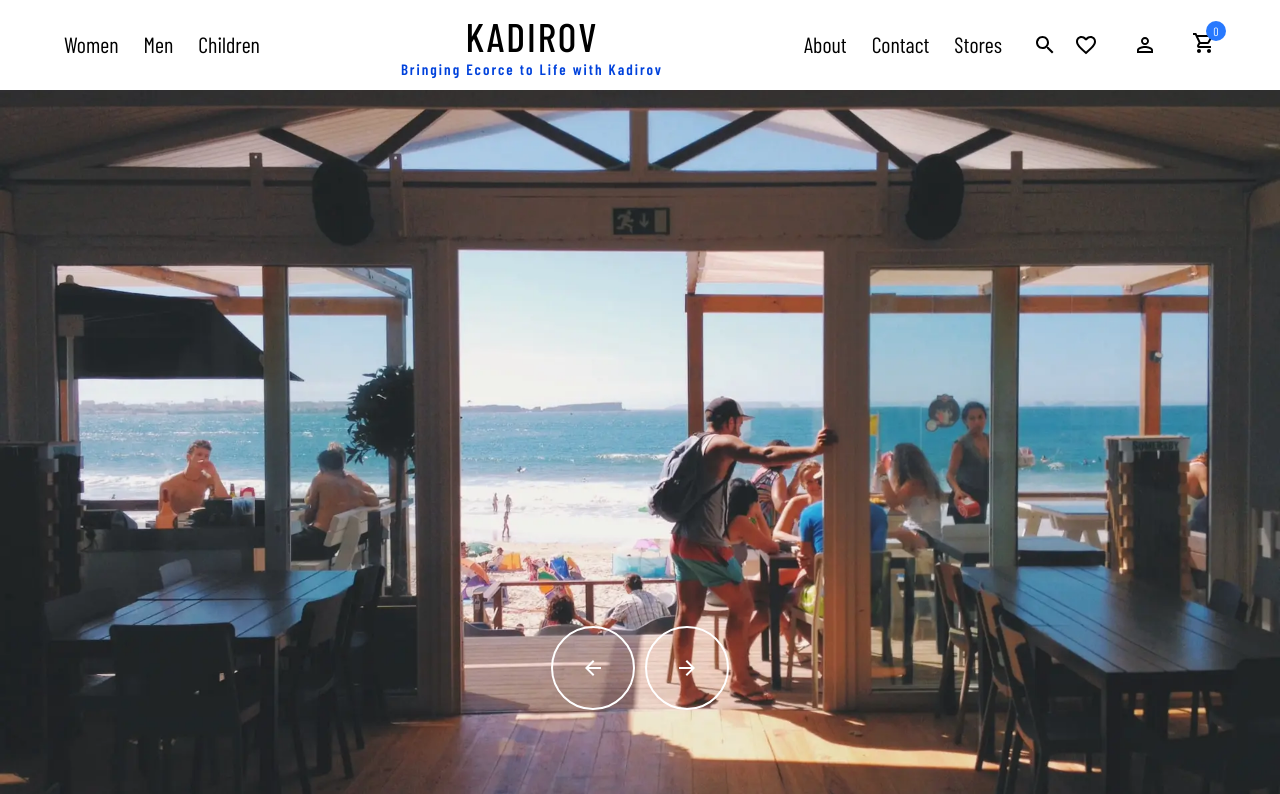
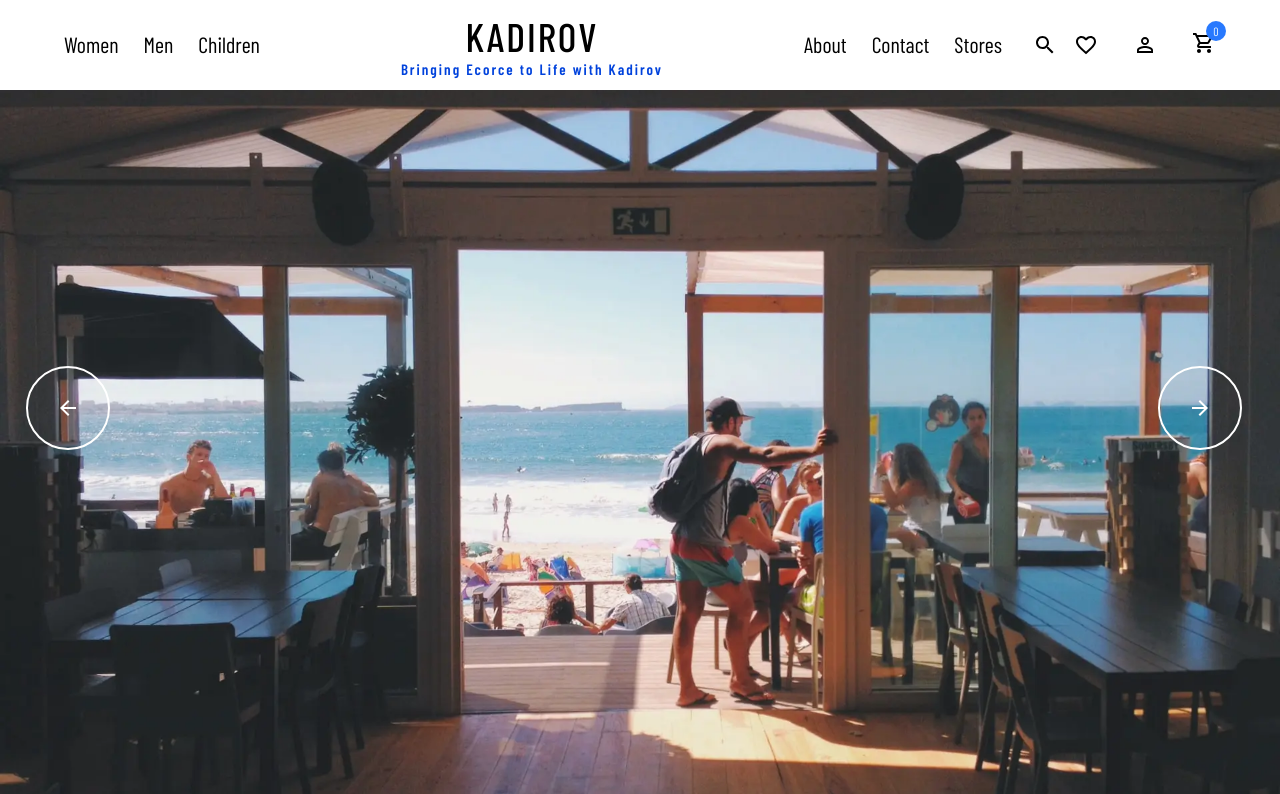
Before and after one commit to gyunayK/Ecomerce_Strapi, a React (Vite) app in the folder eComerce/client/: page / in a window 1280 px wide. Shown: the top 794 px of the page. Built offline with nearby package versions, Linux system fonts and the light colour scheme; no server answers; a web font is replaced by a local one.

Commit message:
fix: img not rendering

```diff
--- a/eComerce/client/src/components/Cart/Cart.jsx
+++ b/eComerce/client/src/components/Cart/Cart.jsx
@@ -8,7 +8,6 @@ import { loadStripe } from "@stripe/stripe-js";
 
 const Cart = () => {
   const [userJWT, setUserJWT] = useState("");
-  console.log(userJWT);
 
   const dispatch = useDispatch();
   const products = useSelector((state) => state.cart.products);
@@ -30,15 +29,14 @@ const Cart = () => {
 
       const res = await axios.post(
         `${api}/orders`,
-        {
-          products,
-        },
+        { products },
         {
           headers: {
             Authorization: `Bearer ${userJWT ? userJWT : token}`,
           },
         }
       );
+      console.log("Sending these products:", products);
 
       await stripeInstance.redirectToCheckout({
         sessionId: res.data.stripeSession.id,
@@ -57,7 +55,7 @@ const Cart = () => {
       <h1>Products in your cart</h1>
       {products.map((item) => (
         <div className="item" key={item.id}>
-          <img src={import.meta.env.VITE_APP_UPLOAD_URL + item.img} alt="" />
+          <img src={item.img} alt="" />
           <div className="details">
             <h1>{item.title}</h1>
             <p>{item.desc?.substring(0, 30)}...</p>
--- a/eComerce/client/src/components/Slider/Slider.jsx
+++ b/eComerce/client/src/components/Slider/Slider.jsx
@@ -1,7 +1,6 @@
 import { useState, useEffect } from "react";
 import ArrowBackIcon from "@mui/icons-material/ArrowBack";
 import ArrowForwardIcon from "@mui/icons-material/ArrowForward";
-
 import "./Slider.scss";
 
 const Slider = () => {
@@ -40,7 +39,6 @@ const Slider = () => {
           <img key={index} src={image} alt="" />
         ))}
       </div>
-
       <div className="icons">
         <div className="icon" onClick={prevSlide}>
           <ArrowBackIcon />
--- a/eComerce/client/src/components/Slider/Slider.scss
+++ b/eComerce/client/src/components/Slider/Slider.scss
@@ -18,14 +18,15 @@
   }
 
   .icons {
-    width: fit-content;
+    width: 95%;
     display: flex;
+    justify-content: space-between;
+    align-items: center;
     position: absolute;
-    right: 0;
-    left: 0;
-    bottom: 100px;
+    right: 2%;
+    left: 2%;
+    bottom: 50%;
     gap: 10px;
-    margin: auto;
 
     .icon {
       width: 80px;
@@ -33,7 +34,6 @@
       border: 2px solid white;
       border-radius: 50%;
       color: white;
-
       display: flex;
       align-items: center;
       justify-content: center;
--- a/eComerce/client/src/components/UserProfile/UserProfile.jsx
+++ b/eComerce/client/src/components/UserProfile/UserProfile.jsx
@@ -154,10 +154,7 @@ function UserProfile({ user, userJWT, handleUserUpdate }) {
         <div className="profileImage">
           <div className="imageWrapper">
             {user.profile_IMG?.url ? (
-              <img
-                src={imgURL + user.profile_IMG?.url}
-                alt={user.profile_IMG?.name}
-              />
+              <img src={user.profile_IMG?.url} alt={user.profile_IMG?.name} />
             ) : (
               <PersonIcon color="primary" className="personIcon" />
             )}
--- a/eComerce/client/src/pages/Products/Products.jsx
+++ b/eComerce/client/src/pages/Products/Products.jsx
@@ -28,14 +28,11 @@ const Products = () => {
     const fetchCategories = async () => {
       try {
         const response = await makeRequest.get(
-          `/categories?populate=*&[filters][categories][id][$eq]=${catId}`
+          `/categories?populate=*&[filters][id][$eq]=${catId}`
         );
         setCategories(response.data);
       } catch (error) {
-        // Handle error. With Axios, error responses are caught in the catch block
-        if (error.response && error.response.status === 401) {
-          // Handle unauthorized error
-        }
+        console.log(error);
       }
     };
 
@@ -46,15 +43,13 @@ const Products = () => {
         );
         setSubCategories(response.data);
       } catch (error) {
-        // Handle error
+        console.log(error);
       }
     };
 
     fetchCategories();
     fetchSubCategories();
   }, [catId]);
-
-  console.log(categories);
 
   // This is a workaround for the fact that the API doesn't return the image URL for all sizes (large/medium/small)
   const category = categories?.data?.find((cat) => cat.id === catId);
--- a/eComerce/client/src/pages/Products/Products.scss
+++ b/eComerce/client/src/pages/Products/Products.scss
@@ -8,12 +8,10 @@
     display: none;
 
     @media (max-width: 768px) {
-      // Shown on mobile
       display: block;
       font-size: 30px;
       cursor: pointer;
       position: absolute;
-
       top: 100px;
       right: 18px;
       z-index: 1000;
```
